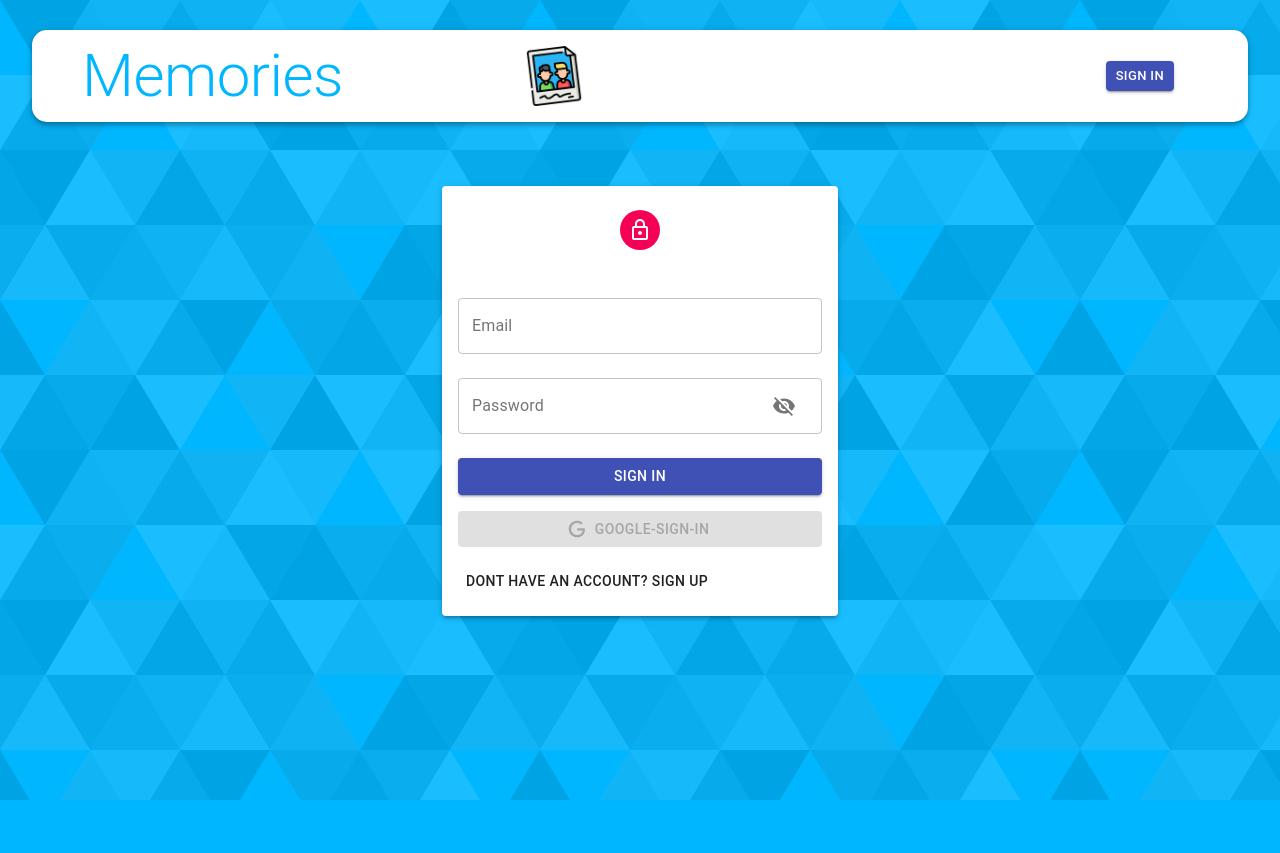
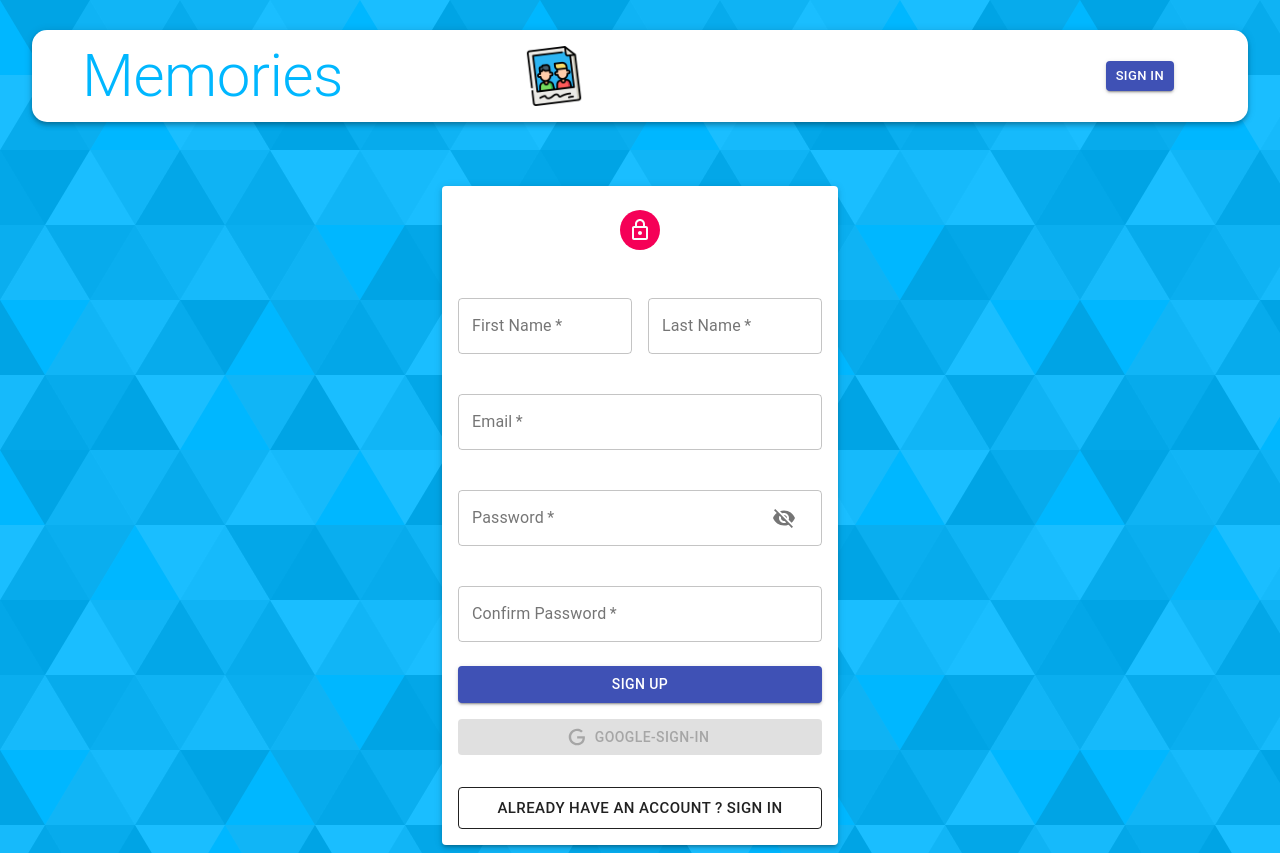
Before and after one commit to TylerGuerrero/MERN-Thought-Board, a React (Create React App) app in the folder client/: page /auth in a window 1280 px wide. Before the commit the page ends 800 px from the top, so only its background shows below. Built offline with nearby package versions, Linux system fonts and the light colour scheme.

Commit message:
refactored auth component

```diff
--- a/client/src/components/auth/Auth.js
+++ b/client/src/components/auth/Auth.js
@@ -1,26 +1,30 @@
 import React, { useState } from 'react'
-import { Container, Grid, Avatar, Paper, Typography, Button } from '@material-ui/core'
+import { Container, Paper, Grid, Button, Avatar } from '@material-ui/core'
 import { LockOutlined } from '@material-ui/icons'
+import { useDispatch } from 'react-redux'
 import { GoogleLogin } from 'react-google-login'
-import { useDispatch } from 'react-redux'
 import { useHistory } from 'react-router-dom'
+
+import useStyles from './Styles'
 
 import Input from './Input'
 import Icon from './Icon'
 
-import useStyles from './Styles'
-
-import { signInAction } from '../../redux/auth/actions/AuthActions'
+import { signInAction } from '../../redux/auth/actions/AuthActions.js'
 
 const Auth = () => {
     const classes = useStyles()
 
-    const [isSignUp, setIsSignUp] = useState(false)
-    const [formData, setFormData] = useState({ firstName: "", lastName: "", email: "", password: "", confirmPassword: ""})
-    const [showPassword, setShowPassword] = useState(true)
+    const [isSignUp, setIsSignUp] = useState(true)
+    const [formData, setFormData] = useState({ firstName: "", lastName: "", email: "", password: "", confirmPassword: "" })
+    const [showPassword, setShowPassword] = useState(false)
 
     const dispatch = useDispatch()
     const history = useHistory()
+
+    const handleChange = (e) => {
+        setFormData({ ...formData, [e.target.name]: e.target.value })
+    }
 
     const handleSubmit = (e) => {
         e.preventDefault()
@@ -30,18 +34,6 @@ const Auth = () => {
         } else {
 
         }
-    }
-
-    const handleChange = (e) => {
-        setFormData({ ...formData, [e.target.name]: e.target.value })
-    }
-
-    const handleShowPassword = () => {
-        setShowPassword((prevShowPassword) => !prevShowPassword)
-    }
-
-    const switchMode = () => {
-        setIsSignUp((isSignUp) => !isSignUp)
     }
 
     const googleSuccess = async (res) => {
@@ -61,29 +53,37 @@ const Auth = () => {
         console.log('Google Sign in was unsuccessfeul. Try again')
     }
 
+    const handleShowPassword = () => {
+        setShowPassword((prevShowPassword) => !prevShowPassword)
+    }
+
+    const switchMode = () => {
+        setIsSignUp((prevState) => !prevState)
+    }
+
     return (
-        <Container component="main" maxWidth="xs">
+        <Container maxWidth="xs" component="main">
             <Paper className={classes.paper} elevation={3}>
                 <Avatar className={classes.avatar}>
                     <LockOutlined />
                 </Avatar>
-                <form className={classes.form} autoComplete="off" autoCapitalize="off" onSubmit={handleSubmit}>
+                <form className={classes.form} autoCapitalize="off" autoCorrect="off" noValidate="off" onSubmit={handleSubmit}>
                     <Grid container spacing={2}>
-                        {
-                            isSignUp && (
+                        { isSignUp && (
                             <React.Fragment>
-                                    <Input half={true} name="firstName" type="text" variant="outlined" color="primary" margin="normal" fullWidth={false} size="medium" autoFocus={true} value={formData.first_name} handleChange={handleChange} label="Fist Name" />
-                                    <Input half={true} name="lastName" type="text" variant="outlined" color="primary" margin="normal" fullWidth={false} size="medium" autoFocus={true} label="Last Name" value={formData.last_name} handleChange={handleChange} />
+                                <Input half={true} variant="outlined" color="primary" margin="normal" size="medium" name="firstName" label="First Name" type="text" required={true} fullWidth={true} value={formData.firstName} handleChange={handleChange} />
+                                <Input half={true} variant="outlined" color="primary" margin="normal" size="medium" name="lastName" label="Last Name" type="text" required={true} fullWidth={true} value={formData.lastName} handleChange={handleChange} />
                             </React.Fragment>
-                            )
-                        }
-                        <Input half={false} variant="outlined" color="primary" type="email" name="email" fullWidth={true} margin="normal" label="Email" size="medium" autoFocus={false} value={formData.email} handleChange={handleChange} />
-                        <Input variant="outlined" name="password" label="Password" handleChange={handleChange} fullWidth type={showPassword ? "text" : "password"} handleShowPassword={handleShowPassword}/>
-                        { isSignUp &&
-                            <Input variant="outlined" fullWidth name="confirmPassword" label="Repeat Password" handleChange={handleChange} type="password"/>
-                        }
+                        )}
+                        <Input half={false} variant="outlined" color="primary" margin="normal" size="medium" name="email" label="Email" type="email" required={true} fullWidth={true} value={formData.email} handleChange={handleChange} />
+                        <Input half={false} variant="outlined" color="primary" margin="normal" size="medium" name="password" label="Password" type={showPassword ? "password": "text"} required={true} fullWidth={true} value={formData.password} handleChange={handleChange} handleShowPassword={handleShowPassword}/>
+                        { isSignUp && (
+                            <Input half={false} variant="outlined" color="primary" margin="normal" size="medium" name="confirmPassword" label="Confirm Password" required={true} fullWidth={true} value={formData.confirmPassword} handleChange={handleChange} />
+                        )}
+                        <Grid item xs={12}>
+                            <Button type="submit" variant="contained" color="primary" size="medium" fullWidth={true}>{isSignUp ? 'Sign Up': 'Login'}</Button>
                         </Grid>
-                   <Button type="submit" fullWidth variant="contained" color="primary" className={classes.submit}>{isSignUp ? 'Sign Up' : 'Sign In'}</Button>
+                        <Grid item xs={12}>
                             <GoogleLogin
                                 clientId="463367151093-qjbvhan0af7rb5vdmp7bl0cka1om51q0.apps.googleusercontent.com"
                                 render={(renderProps) => (
@@ -103,11 +103,9 @@ const Auth = () => {
                                 onFailure={googleFailure}
                                 cookiePolicy="single_host_origin"
                             />
-                    <Grid container alignContent="flex-end">
-                        <Grid item>
-                            <Button onClick={switchMode}>
-                                {isSignUp ? 'Already have an account? Sign In' : 'Dont have an account? Sign Up'}
-                            </Button>
+                        </Grid>
+                        <Grid item xs={12}>
+                            <Button variant="outlined" color="inherit" size="large" fullWidth={true} onClick={switchMode}>{isSignUp ? "Already have an account ? Sign In": "Dont have an account ? Sign Up"}</Button>
                         </Grid>
                     </Grid>
                 </form>
```
Lines whose indentation alone changed are shown as unchanged.
